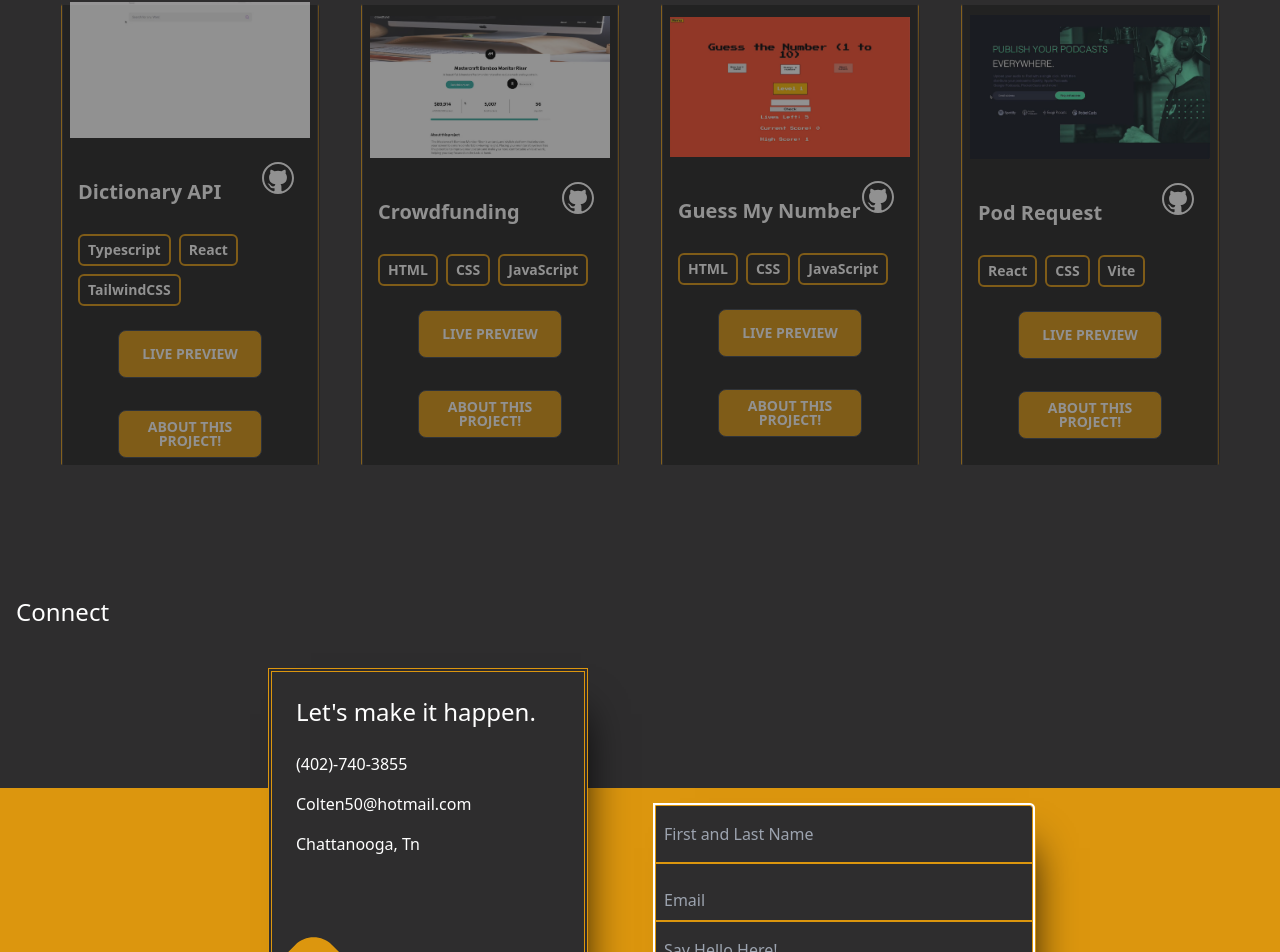
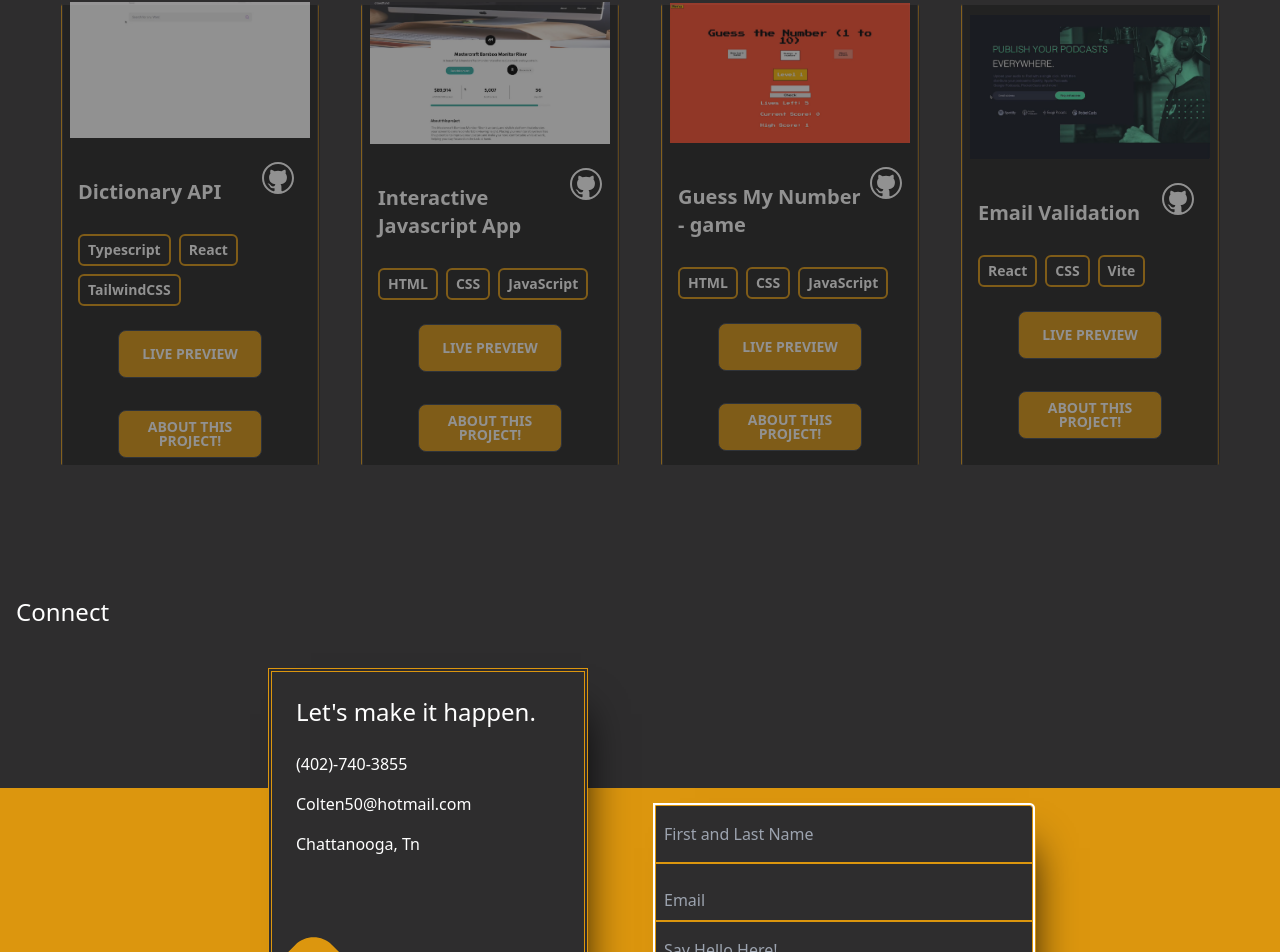
Before and after one commit to Coltensiemer/my-portfilio, a React (Vite) app: page / in a window 1280 px wide. Shown: the part 2670-3622 px from the top of the page. Built offline with nearby package versions, Linux system fonts and the light colour scheme.

Commit message:
edit projects info

```diff
--- a/src/components/Projects/ProjectItem.jsx
+++ b/src/components/Projects/ProjectItem.jsx
@@ -96,8 +96,8 @@ export default function ProjectItem({
               }
             >
               {(close) => (
-                <div className=' animate-slide-in-name leading-relaxed tracking-widest fixed psudeo bg-neutral3 cursor-pointer overflow-auto mx-4 p-10 top-0 w-100 h-5/6 left-0 text-white border-2 border-primary'>
-                  <p className='mb-1 md:text-3xl'>{description}</p>
+                <div className=' animate-slide-in-name flex justify-center flex-col leading-relaxed tracking-widest fixed psudeo bg-neutral3 cursor-pointer overflow-auto mx-4 p-10 top-0 w-100 h-5/6 left-0 text-white border-2 border-primary'>
+                  <p className='mb-1 md:text-3xl self-center'>{description}</p>
 
                   <p className='md:text-3xl'>
                     See more information about this project on{' '}
--- a/src/data/projects.js
+++ b/src/data/projects.js
@@ -28,7 +28,7 @@ export default [
   },
   {
     id: 2,
-    title: "Crowdfunding",
+    title: "Interactive Javascript App",
     imgUrl: CrowdfundImg,
     gifUrl: CrowdfundGif,
     stack: ["HTML", "CSS", "JavaScript"],
@@ -41,7 +41,7 @@ export default [
   },
   {
     id: 3,
-    title: "Guess My Number",
+    title: "Guess My Number - game",
     imgUrl: GuessmyNumberImg,
     gifUrl: GuessmyNumber,
     stack: ["HTML", "CSS", "JavaScript"],
@@ -54,7 +54,7 @@ export default [
   },
   {
     id: 4,
-    title: "Pod Request",
+    title: "Email Validation",
     imgUrl: PodRequestImg,
     gifUrl: PodRequestgif,
     stack: ["React", "CSS", "Vite"],
```
